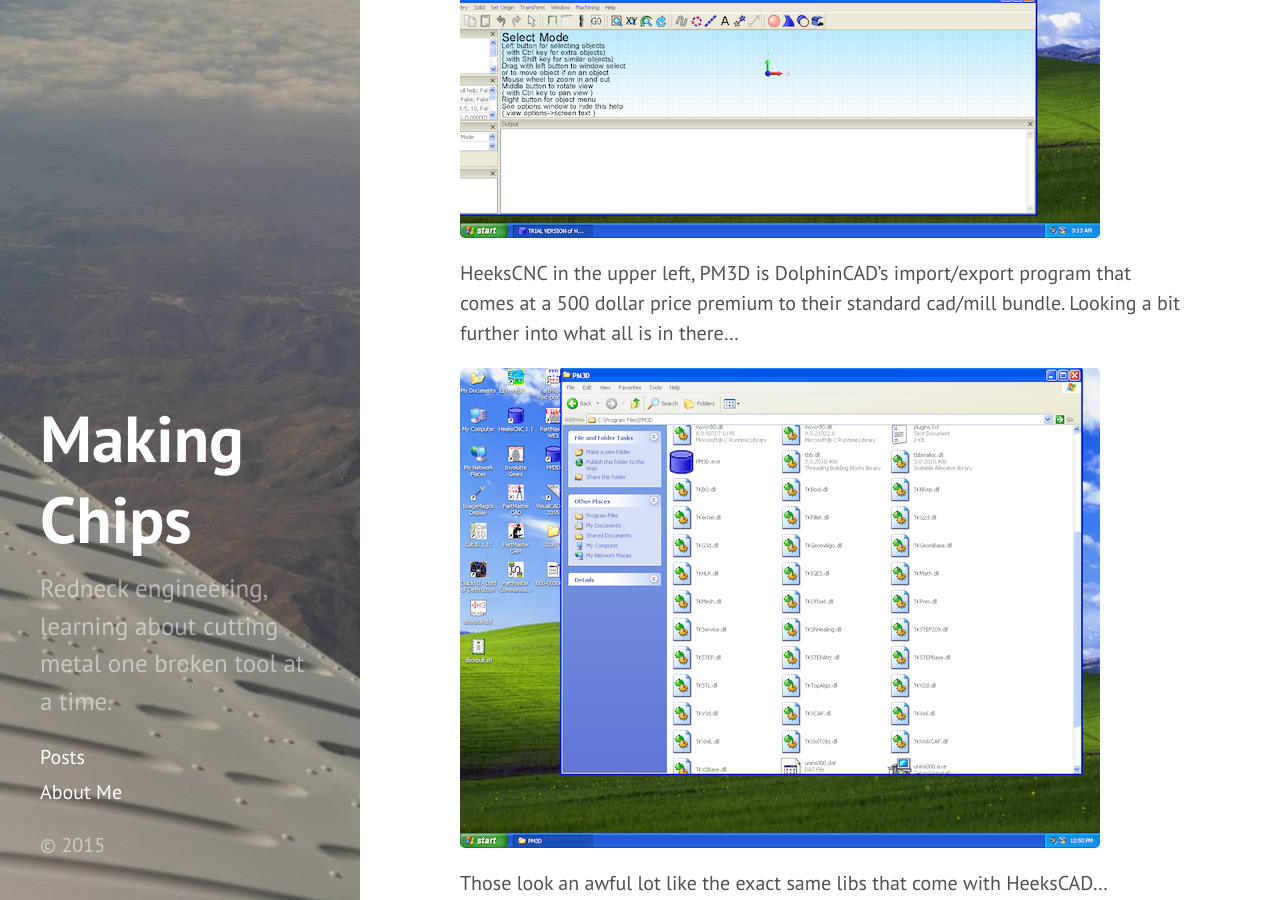
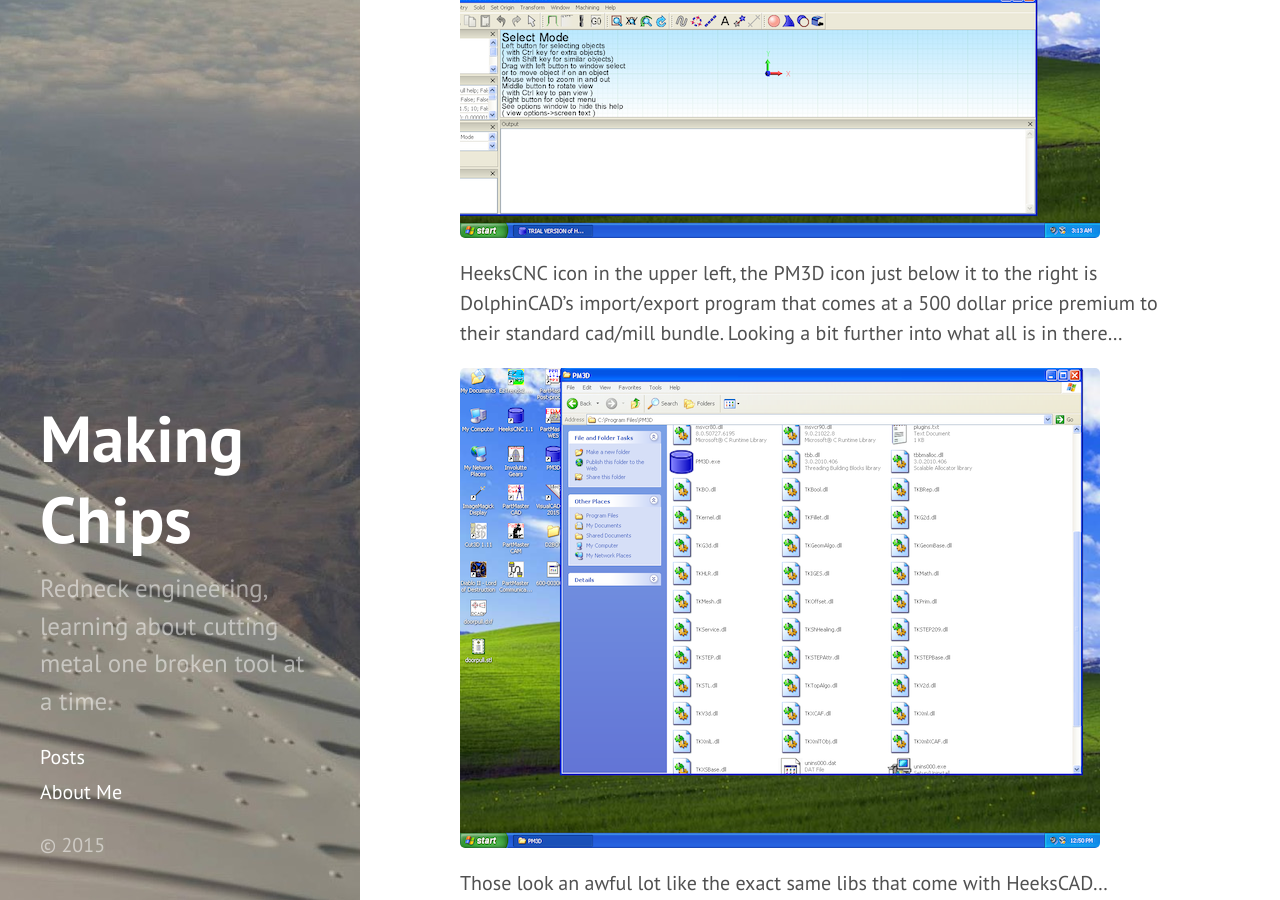
Before and after one commit to makingchips/makingchips.github.io, a Jekyll site: the page built from _posts/2015-10-27-SpeakingOf.md, in a window 1280 px wide and 900 px high, scrolled down 812 px. Built offline with Jekyll 4.4.1, drawn with Linux system fonts in a browser that asks for light colours; Markdown is read by kramdown in place of the engine named in the settings.

Commit message:
Update 2015-10-27-SpeakingOf.md

```diff
--- a/_posts/2015-10-27-SpeakingOf.md
+++ b/_posts/2015-10-27-SpeakingOf.md
@@ -15,7 +15,7 @@
 
 ![Screenshot]({{ site.url }}/public/heeks-dolphin2.png)
 
-HeeksCNC in the upper left, PM3D is DolphinCAD's import/export program that comes at a 500 dollar price premium to their standard cad/mill bundle.  Looking a bit further into what all is in there...
+HeeksCNC icon in the upper left, the PM3D icon just below it to the right is DolphinCAD's import/export program that comes at a 500 dollar price premium to their standard cad/mill bundle.  Looking a bit further into what all is in there...
 
 ![Screenshot]({{ site.url }}/public/heeks-dolphin4.png)
 
```
